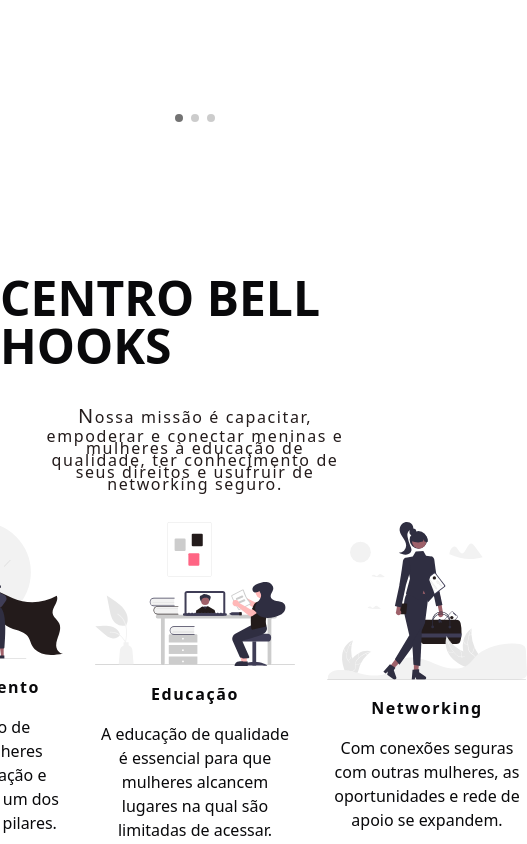
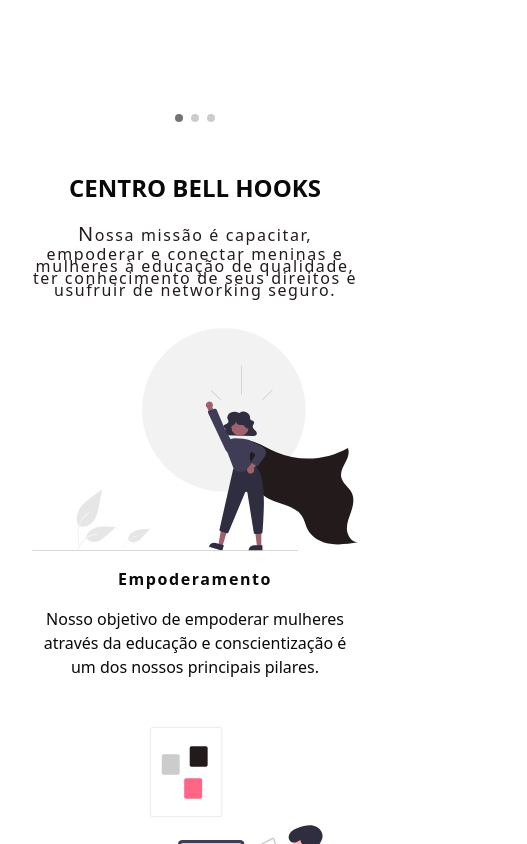
Before and after one commit to Centro-Bell-Hooks/frontend, a React (Vite) app: page / in a window 390 px wide. Shown: the part 760-1604 px from the top of the page, 527 px wide, since content can reach past the window. Built offline with nearby package versions, Linux system fonts and the light colour scheme.

Commit message:
feat: responsividade adicionada à primeira tela da home

```diff
--- a/src/pages/homepage/inicio/Inicio.tsx
+++ b/src/pages/homepage/inicio/Inicio.tsx
@@ -10,16 +10,25 @@ export function Inicio() {
     const token = usuario.token === ''
 
     return (
-        // ver o padding
-        <div className="h-screen py-4 flex flex-col justify-center items-center">
-            <h1 className="font-bold text-5xl mb-8">CENTRO BELL HOOKS</h1>
-            <p className="leading-3 text-center mb-8 tracking-widest first-letter:text-xl max-w-[80%] text-primaria">
+        // depois tirar o mt-80
+        <Box>
+            <div className="md:h-screen py-4 flex flex-col justify-center items-center relative">
+                <div className="md:max-w-[70%]">
+                    <h1 className="flex flex-col justify-center items-center pb-4 font-bold text-2xl">
+                        CENTRO BELL HOOKS
+                    </h1>
+                    <p className="leading-3 text-center mb-8 tracking-widest first-letter:text-xl text-primaria">
                         Nossa missão é capacitar, empoderar e conectar meninas e mulheres à educação de qualidade, ter
                         conhecimento de seus direitos e usufruir de networking seguro.
                     </p>
-            <div className="flex gap-8">
-                <div className="flex flex-col items-center max-w-[300px]">
-                    <img className="max-w-[200px] mb-4" src="/assets/emporwer.svg" alt="Imagem de Empoderamento" />
+                </div>
+                <div className="md:text-base flex flex-col gap-y-12 md:flex-row md:gap-3">
+                    <div className="flex flex-col items-center md:max-w-[300px]">
+                        <img
+                            className="md:max-w-[300px] mb-4"
+                            src="/assets/emporwer.svg"
+                            alt="Imagem de Empoderamento"
+                        />
                         <p className="font-semibold tracking-widest text-center mb-4">Empoderamento</p>
                         <p className="text-center">
                             Nosso objetivo de empoderar mulheres através da educação e conscientização é um dos nossos
@@ -27,17 +36,17 @@ export function Inicio() {
                         </p>
                     </div>
 
-                <div className="flex flex-col items-center max-w-[300px]">
-                    <img className="max-w-[200px] mb-4" src="/assets/onlinelearning.svg" alt="Imagem de Educação" />
+                    <div className="flex flex-col items-center md:max-w-[300px]">
+                        <img className="md:max-w-[300px] mb-4" src="/assets/onlinelearning.svg" alt="Imagem de Educação" />
                         <p className="font-semibold tracking-widest text-center mb-4">Educação</p>
                         <p className="text-center">
-                        A educação de qualidade é essencial para que mulheres alcancem lugares na qual são limitadas de
-                        acessar.
+                            A educação de qualidade é essencial para que mulheres alcancem lugares na qual são limitadas
+                            de acessar.
                         </p>
                     </div>
 
-                <div className="flex flex-col items-center max-w-[300px]">
-                    <img className="max-w-[200px] mb-4" src="/assets/businesswoman.svg" alt="Imagem de Networking" />
+                    <div className="flex flex-col items-center md:max-w-[280px]">
+                        <img className="md:max-w-[280px] mb-4" src="/assets/businesswoman.svg" alt="Imagem de Networking" />
                         <p className="font-semibold tracking-widest text-center mb-4">Networking</p>
                         <p className="text-center">
                             Com conexões seguras com outras mulheres, as oportunidades e rede de apoio se expandem.
@@ -45,5 +54,6 @@ export function Inicio() {
                     </div>
                 </div>
             </div>
+        </Box>
     )
 }
```
Lines whose indentation alone changed are shown as unchanged.
